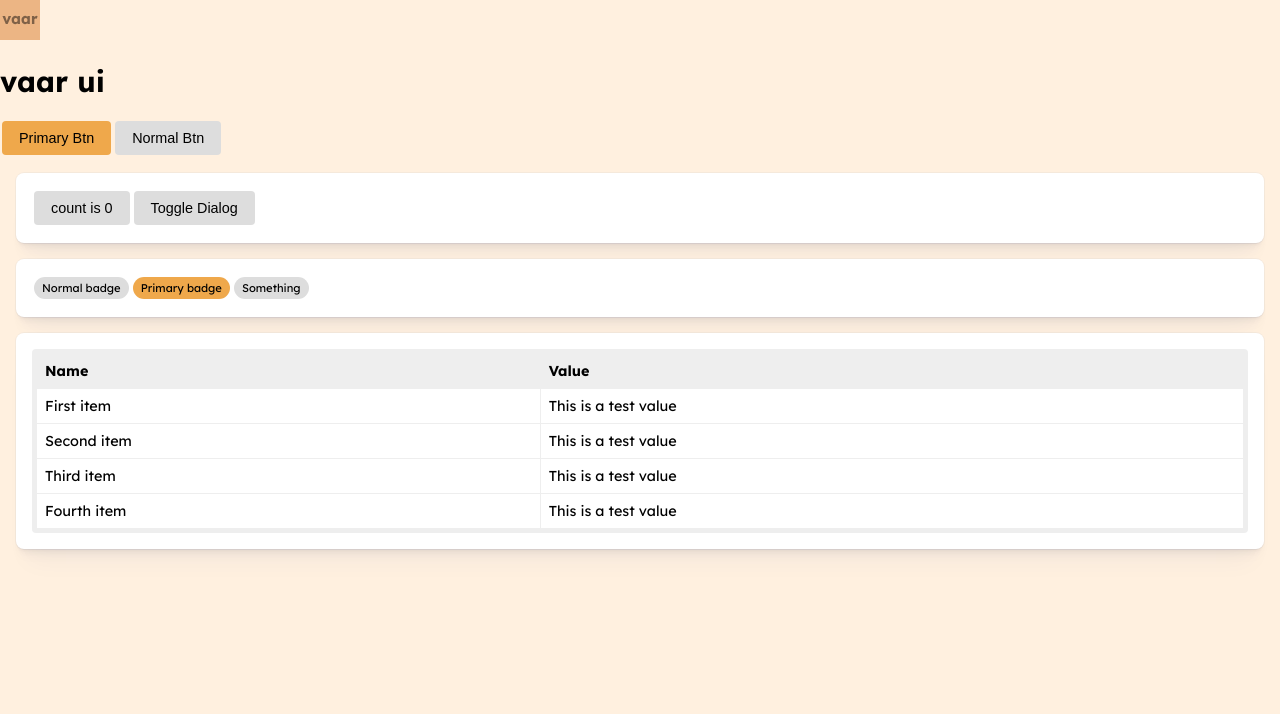
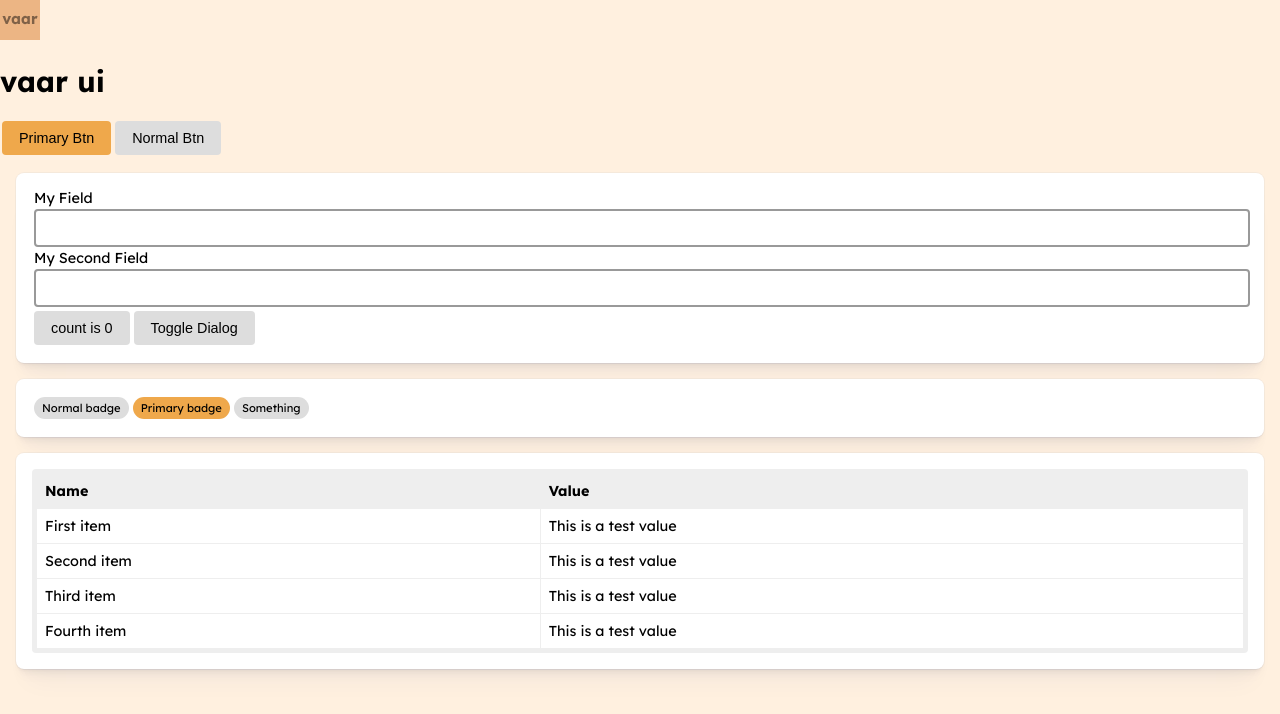
Before and after one commit to vaar-dev/vaar-ui, a React (Vite) app: page / in a window 1280 px wide. Shown: the top 714 px of the page. Built offline with nearby package versions, Linux system fonts and the light colour scheme.

Commit message:
VAA-7: Add an initial entry component

```diff
--- a/fileMapping.ts
+++ b/fileMapping.ts
@@ -5,6 +5,7 @@ export const fileMapping: Record<string, string> = {
   "components/badge": resolve(__dirname, "lib/components/badge.tsx"),
   "components/button": resolve(__dirname, "lib/components/button.tsx"),
   "components/dialog": resolve(__dirname, "lib/components/dialog.tsx"),
+  "components/entry": resolve(__dirname, "lib/components/entry.tsx"),
   "components/panel": resolve(__dirname, "lib/components/panel.tsx"),
   "components/table": resolve(__dirname, "lib/components/table.tsx"),
 };
--- /dev/null
+++ b/lib/components/entry.css
@@ -0,0 +1,19 @@
+.vaar-entry label{
+  margin: var(--vaar-size-xsmall);
+}
+
+.vaar-entry input, .vaar-entry textarea{
+  width: 100%;
+  box-sizing: border-box;
+  padding: var(--vaar-size-base);
+  font-size: var(--vaar-font-size);
+  font-family: var(--vaar-font-family), sans-serif;
+  outline:none;
+  border: 2px solid var(--vaar-color-grey-dark);
+  border-radius: var(--vaar-size-small);
+  margin: var(--vaar-size-xsmall);
+}
+
+.vaar-entry input:focus, .vaar-entry textarea:focus{
+  border-color: var(--vaar-color-orange-dark);
+}
--- /dev/null
+++ b/lib/components/entry.tsx
@@ -0,0 +1,48 @@
+import "./entry.css";
+import type { HTMLInputTypeAttribute } from "react";
+
+type ExcludedTypes =
+  | "button"
+  | "checkbox"
+  | "color"
+  | "radio"
+  | "hidden"
+  | "submit"
+  | "reset"
+  | "image"
+  | "range";
+type EntryType = Exclude<HTMLInputTypeAttribute, ExcludedTypes> | "multiline";
+
+export type EntryProps = {
+  type: EntryType;
+  label: string;
+  multilineRowCount?: number;
+  value?: string
+  onChange?: (value: string) => void;
+};
+
+function EntryInner(props: EntryProps) {
+  switch (props.type) {
+    case "multiline":
+      return (
+        <textarea
+          rows={props.multilineRowCount}
+          value={props.value}
+          onChange={(e) => {if(props.onChange !== undefined){ props.onChange(e.target.value)}}}
+        />
+      );
+    default:
+      return <input type={props.type} value={props.value} onChange={(e) => {if(props.onChange !== undefined){ props.onChange(e.target.value)}}} />;
+  }
+}
+
+export function Entry(props: EntryProps){
+  const innerComponent = <EntryInner {...props} />
+
+  return (
+    <div className="vaar-entry">
+      <label>{props.label}</label>
+      {innerComponent}
+    </div>
+  );
+}
--- a/lib/root.css
+++ b/lib/root.css
@@ -6,6 +6,7 @@
   --vaar-color-orange-darker: #b8552a;
   --vaar-color-grey: #ddd;
   --vaar-color-grey-light: #eee;
+  --vaar-color-grey-dark: #999;
   --vaar-color-white: #fff;
   --vaar-main-bg-color: #fff0df;
   --vaar-portal-bg-color: #efa84b82;
@@ -17,8 +18,10 @@
   --vaar-size-large: calc(var(--vaar-size-base) * 2);
   --vaar-size-xsmall: calc(var(--vaar-size-small) / 2);
 
+  --vaar-font-family: "Lexend";
+
   font-size: var(--vaar-font-size);
-  font-family: "Lexend", sans-serif;
+  font-family: var(--vaar-font-family), sans-serif;
   font-optical-sizing: auto;
   font-weight: 400;
   font-style: normal;
--- a/package.json
+++ b/package.json
@@ -1,7 +1,7 @@
 {
   "name": "@vaardev/ui",
   "license": "MIT",
-  "version": "0.6.0",
+  "version": "0.7.0",
   "type": "module",
   "repository": {
     "url": "git+https://github.com/vaar-dev/vaar-ui.git"
--- a/src/App.tsx
+++ b/src/App.tsx
@@ -6,6 +6,7 @@ import { Dialog } from "../lib/components/dialog";
 import { Panel } from "../lib/components/panel";
 import { Table, type TableColumn } from "../lib/components/table";
 import "../lib/root.css";
+import { Entry } from "../lib/components/entry.tsx";
 
 type TestTableData = {
   id: string;
@@ -29,6 +30,7 @@ const columns: TableColumn<TestTableData>[] = [
 function App() {
   const [count, setCount] = useState(0);
   const [isDialogOpen, setIsDialogOpen] = useState(false);
+  const [entryValue, setEntryValue] = useState<string>("");
 
   const tableData: TestTableData[] = [
     {
@@ -61,6 +63,17 @@ function App() {
       <Button>Normal Btn</Button>
 
       <Panel>
+        <Entry
+          label="My Field"
+          type="text"
+          value={entryValue}
+          onChange={setEntryValue}
+        />
+        <Entry
+          label="My Second Field"
+          type="password"
+        />
+
         <Button onClick={() => setCount((count) => count + 1)}>
           count is {count}
         </Button>
```
Also changed, not shown: 1 other file (tests, documents, lock files or other folders).
